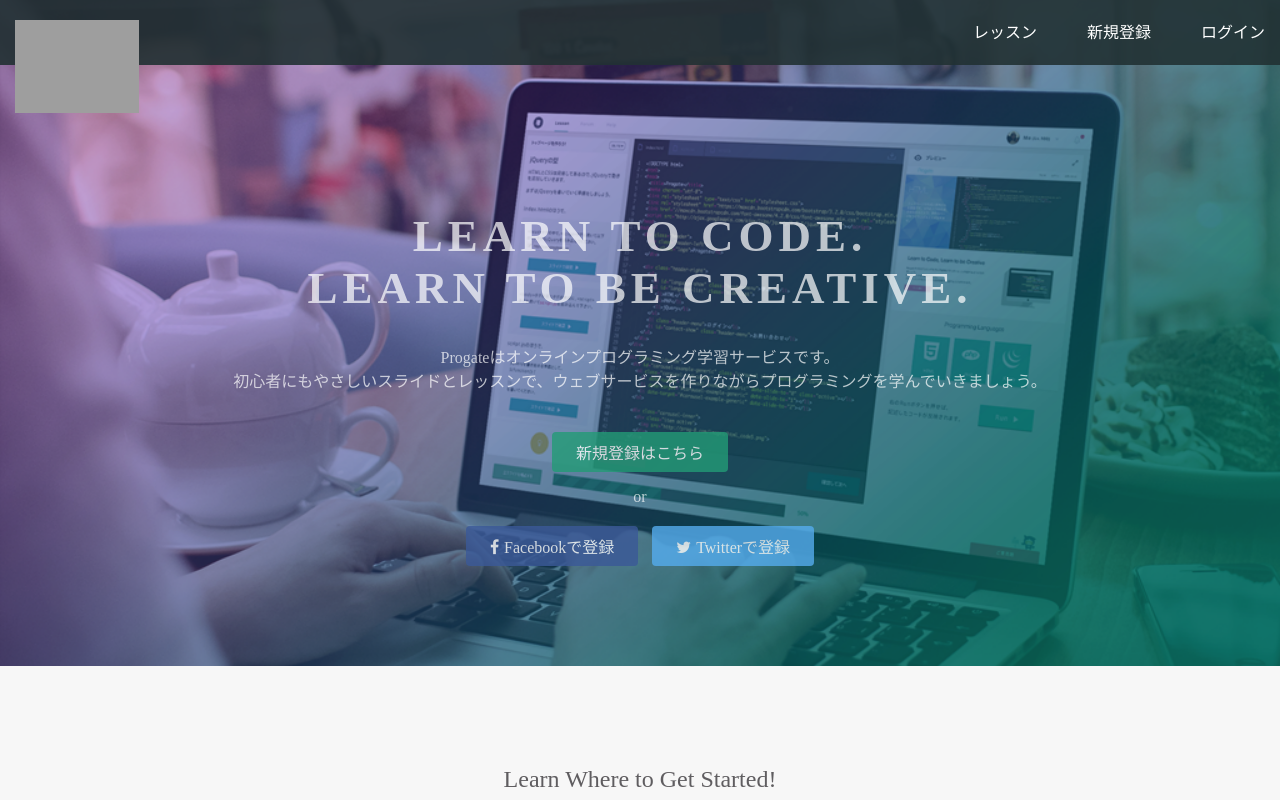
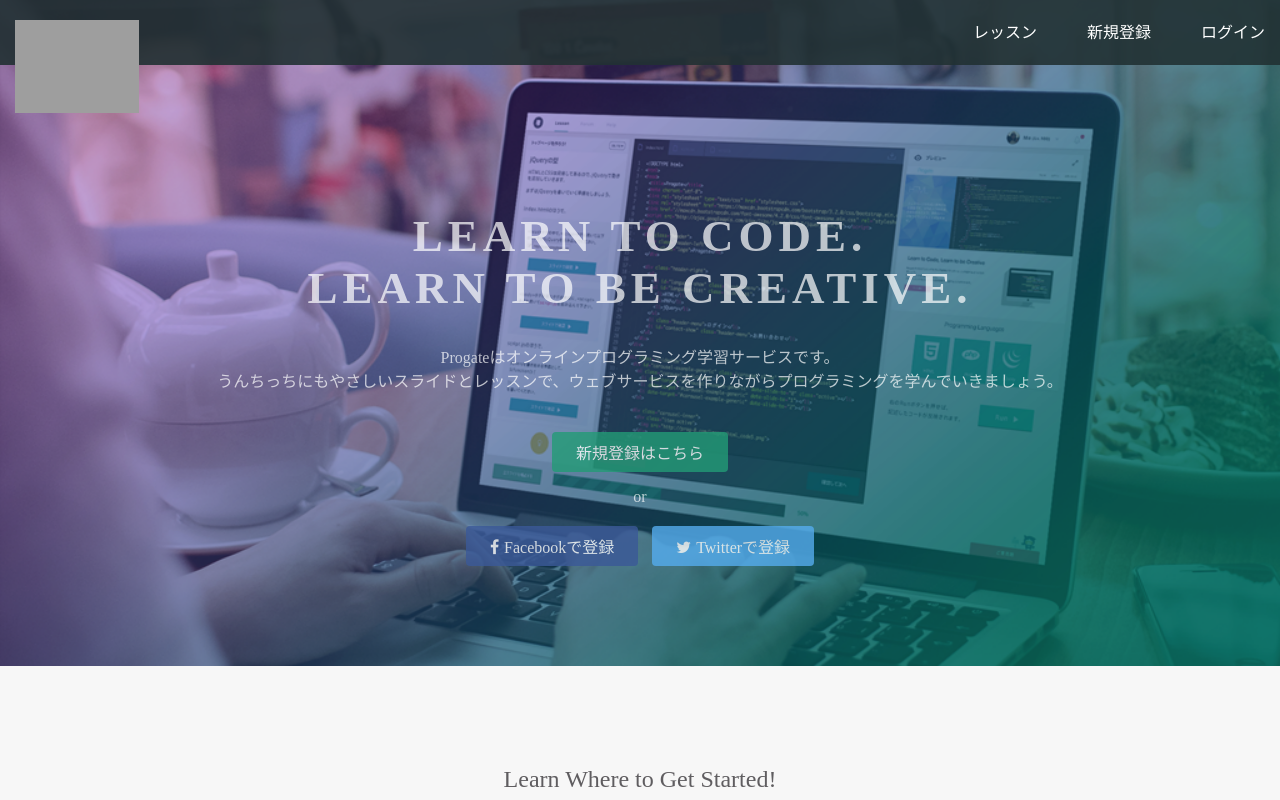
Before and after one commit to yao-iku/yao-iku.github.io, a plain HTML site: page index.html in a window 1280 px wide. Shown: the top 800 px of the page. Drawn offline with Linux system fonts and the light colour scheme; grey boxes are pictures that could not be loaded.

Commit message:
Update index.html

```diff
--- a/index.html
+++ b/index.html
@@ -24,7 +24,7 @@
   <div class="top-wrapper">
     <div class="container">
       <h1>LEARN TO CODE.<br>LEARN TO BE CREATIVE.</h1>
-      <p>Progateはオンラインプログラミング学習サービスです。<br>初心者にもやさしいスライドとレッスンで、ウェブサービスを作りながらプログラミングを学んでいきましょう。</p>
+      <p>Progateはオンラインプログラミング学習サービスです。<br>うんちっちにもやさしいスライドとレッスンで、ウェブサービスを作りながらプログラミングを学んでいきましょう。</p>
       <div class="btn-wrapper">
         <a href="#" class="btn signup">新規登録はこちら</a>
         <p>or</p>
```
